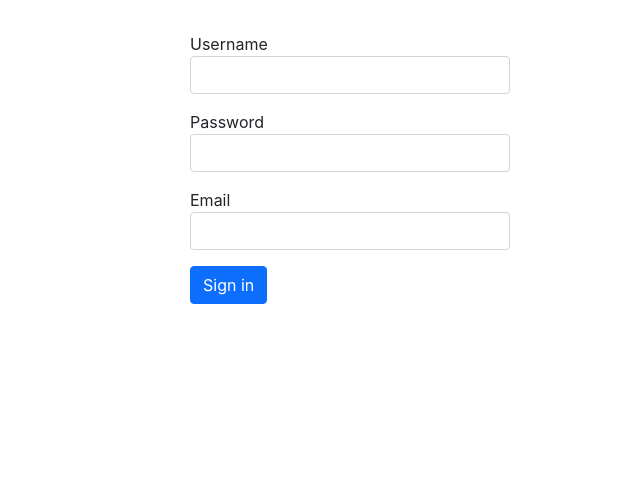
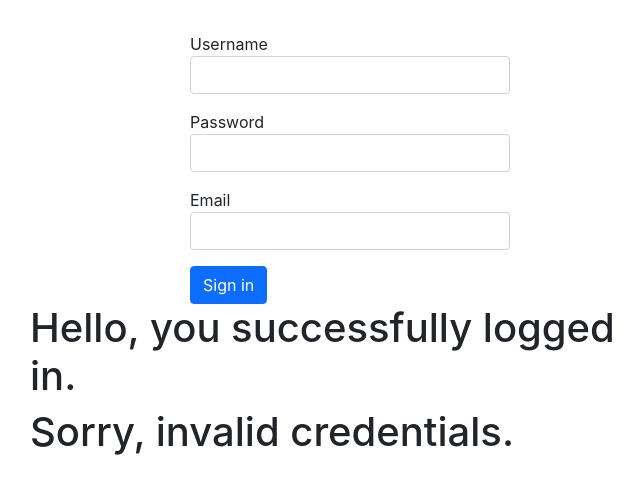
Before and after one commit to momopeachyh/login-form-react, a React (Create React App) app: page /success in a window 1280 px wide. Shown: the top 494 px of the page, without its empty margins (290-933 px from the left). Built offline with nearby package versions, Linux system fonts and the light colour scheme.

Commit message:
Successful and failed login pages

```diff
--- a/src/App.js
+++ b/src/App.js
@@ -1,10 +1,14 @@
 import "./App.css";
-import Form from "./Form.js";
+import Login from "./Login.js";
+import Success from "./Success.js";
+import Failure from "./Failure.js";
 
 function App() {
   return (
     <div className="App">
-      <Form />
+      <Login />
+      <Success />
+      <Failure />{" "}
     </div>
   );
 }
--- /dev/null
+++ b/src/Failure.js
@@ -0,0 +1,11 @@
+import React from "react";
+
+function Failure(props) {
+  return (
+    <div>
+      <h1>Sorry, invalid credentials.</h1>
+    </div>
+  );
+}
+
+export default Failure;
--- /dev/null
+++ b/src/Success.js
@@ -0,0 +1,11 @@
+import React from "react";
+
+function Success(props) {
+  return (
+    <div>
+      <h1>Hello, you successfully logged in.</h1>
+    </div>
+  );
+}
+
+export default Success;
```
Also changed, not shown: src/Login.js (renamed from src/Form.js).
